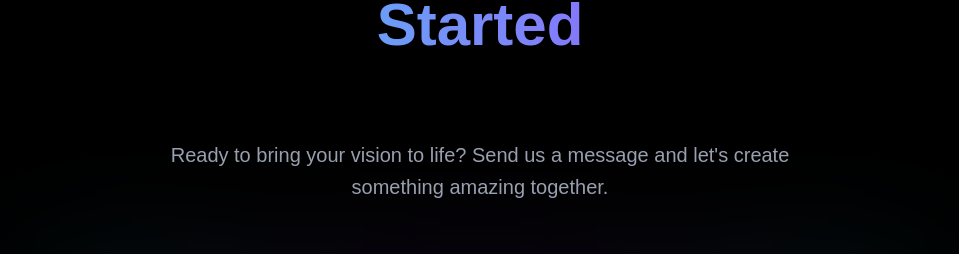
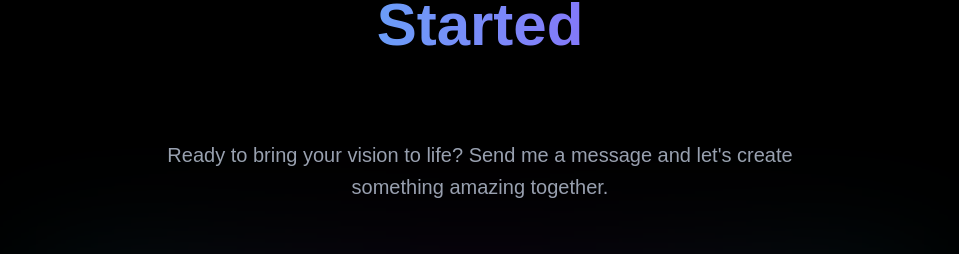
Before and after one commit to Dezmondo7/KreativeWeb3D, a React (Vite) app: page / in a window 1280 px wide. Shown: the part 8451-8705 px from the top of the page, without its empty margins (160-1119 px from the left). Built offline with nearby package versions, Linux system fonts and the light colour scheme; no server answers; a web font is replaced by a local one.

Commit message:
changed wording from us to me on contact form

```diff
--- a/src/components/ContactForm.jsx
+++ b/src/components/ContactForm.jsx
@@ -81,7 +81,7 @@ const ContactForm = () => {
           </h1>
 
           <p className="text-lg sm:text-xl text-gray-400 max-w-2xl mx-auto leading-relaxed">
-            Ready to bring your vision to life? Send us a message and let's create something amazing together.
+            Ready to bring your vision to life? Send me a message and let's create something amazing together.
           </p>
         </div>
 
```
